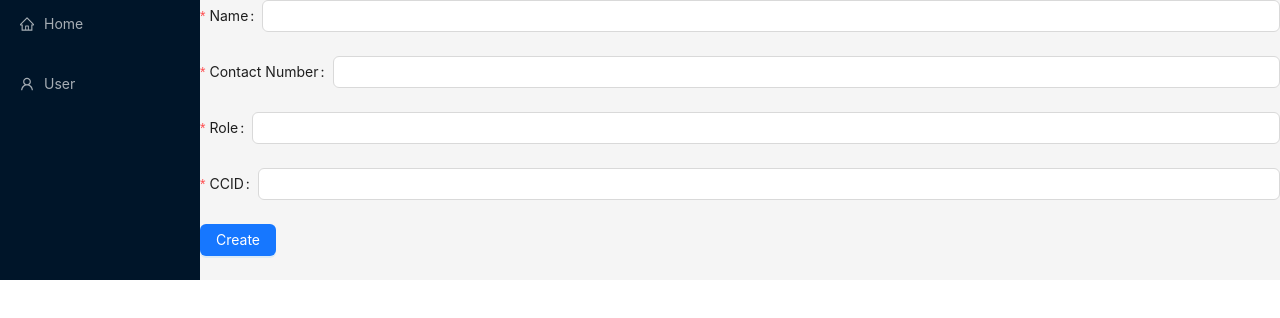
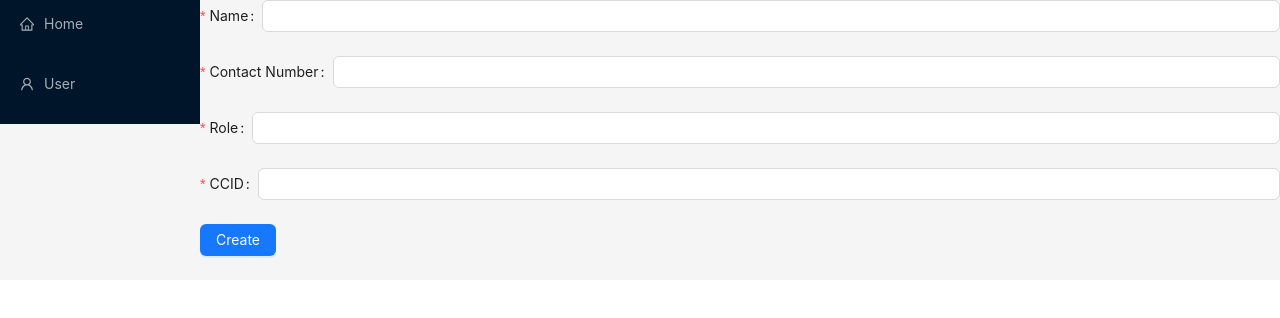
Before and after one commit to kanatsumi2003/ReceiptBook.WebPage, a React (Create React App) app: page /userform in a window 1280 px wide. Shown: the top 318 px of the page. Built offline with nearby package versions, Linux system fonts and the light colour scheme.

Commit message:
Decorate the UserList table

```diff
--- a/src/App.tsx
+++ b/src/App.tsx
@@ -4,12 +4,12 @@ import UserList from './Pages/UserList';
 import AppRoutes from './Routers/AppRoutes';
 import './App.css';
 import { SideBar } from './Pages/SideBar';
+import './App.css'
 const App: React.FC = () => {
   return (
     <BrowserRouter>
       <SideBar/>
     </BrowserRouter>
-
   );
 };
 
--- a/src/Pages/SideBar.tsx
+++ b/src/Pages/SideBar.tsx
@@ -12,7 +12,7 @@ import UserForm from "./UserForm";
 export const SideBar: React.FC = () => {
     return (
         <>
-            <Layout>
+            <Layout className="h-full">
                 <MenuNavBar />
                 <Layout>
                     <Content>
@@ -26,7 +26,8 @@ export const SideBar: React.FC = () => {
 
 const MenuNavBar: React.FC = () => {
     return (
-        <Sider theme="dark">
+        <div>
+        <Sider theme="dark" className="min-h-screen">
             <Menu theme="dark" className="p-3">
                 <Menu.Item key='1' style={{marginBottom: '10%'}} icon={<HomeOutlined />}>
                     <Link to="/">Home</Link>
@@ -36,5 +37,6 @@ const MenuNavBar: React.FC = () => {
                 </Menu.Item>
             </Menu>
         </Sider>
+        </div>
     );
 };
--- a/src/Pages/UserList.tsx
+++ b/src/Pages/UserList.tsx
@@ -2,12 +2,8 @@ import { HOST_API } from '../config';
 import React, { useEffect, useState } from 'react';
 import { Table, Button, List, Layout } from 'antd';
 import axios from '../Routers/axiosInstance'
-import UserForm from './UserForm';
 import { Link, Route, Routes, useNavigate } from 'react-router-dom';
-import { Content } from 'antd/es/layout/layout';
-import { SideBar } from './SideBar';
-import Sider from 'antd/es/layout/Sider';
-
+import {PlusOutlined } from '@ant-design/icons';
 
 interface User {
   id: number;
@@ -18,6 +14,7 @@ interface User {
 }
 
 const UserList: React.FC<{}> = () => {
+
   const [data, setData] = useState<User[]>([]);
   const fetchData = async () => {
     const rs = await axios.get('/api/user/get_all_users')
@@ -63,14 +60,14 @@ const UserList: React.FC<{}> = () => {
   }, []);
   return (
     <>
-    <div className='p-3'>
-          <button className='bg-sky-500 rounded-md'>
-            <Link to="/UserForm">Add +</Link>
-          </button>
-          <div className='flex flex-col items-center justify-center '>
-            <Table className='w-4/5' dataSource={data} columns={columns} rowKey="id" />
-          </div>
-          </div>
+      <div className='p-3 flex-col'>
+        <Button className='bg-sky-500 rounded-md float-right text-white bold bg-green-700 hover:from-current-to' icon={<PlusOutlined/>}>
+          <Link to="/UserForm"></Link>
+        </Button>
+        <div className=''>
+          <Table className='' dataSource={data} columns={columns} rowKey="id" />
+        </div>
+      </div>
     </>
 
   )
```
